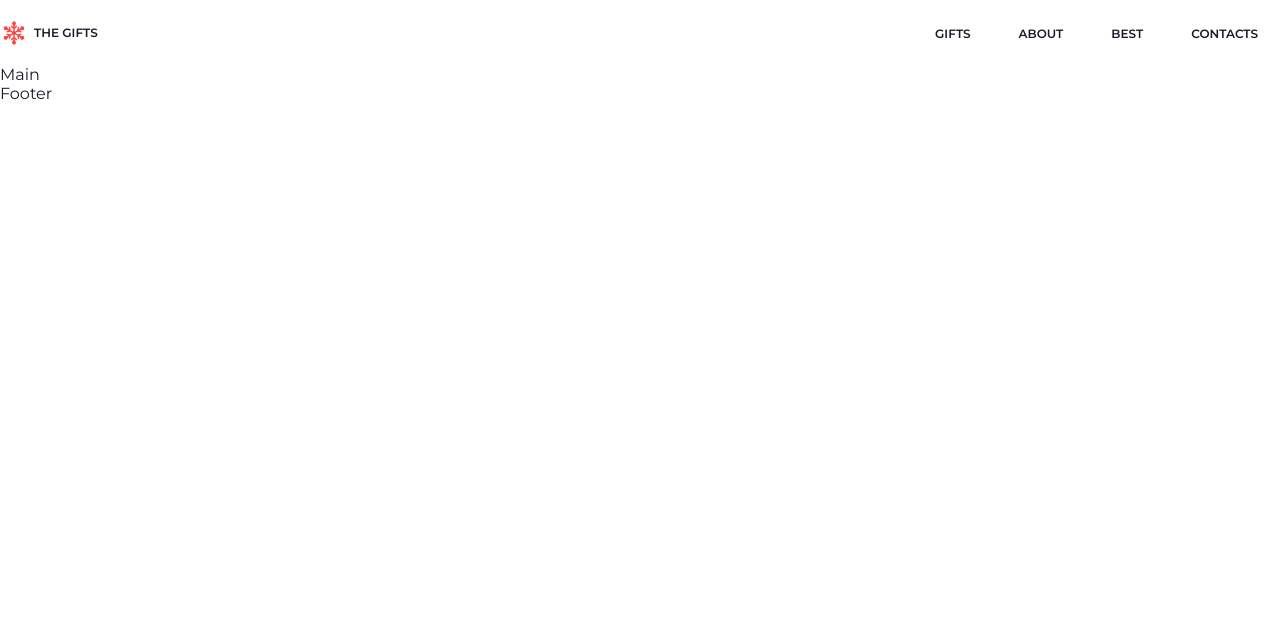
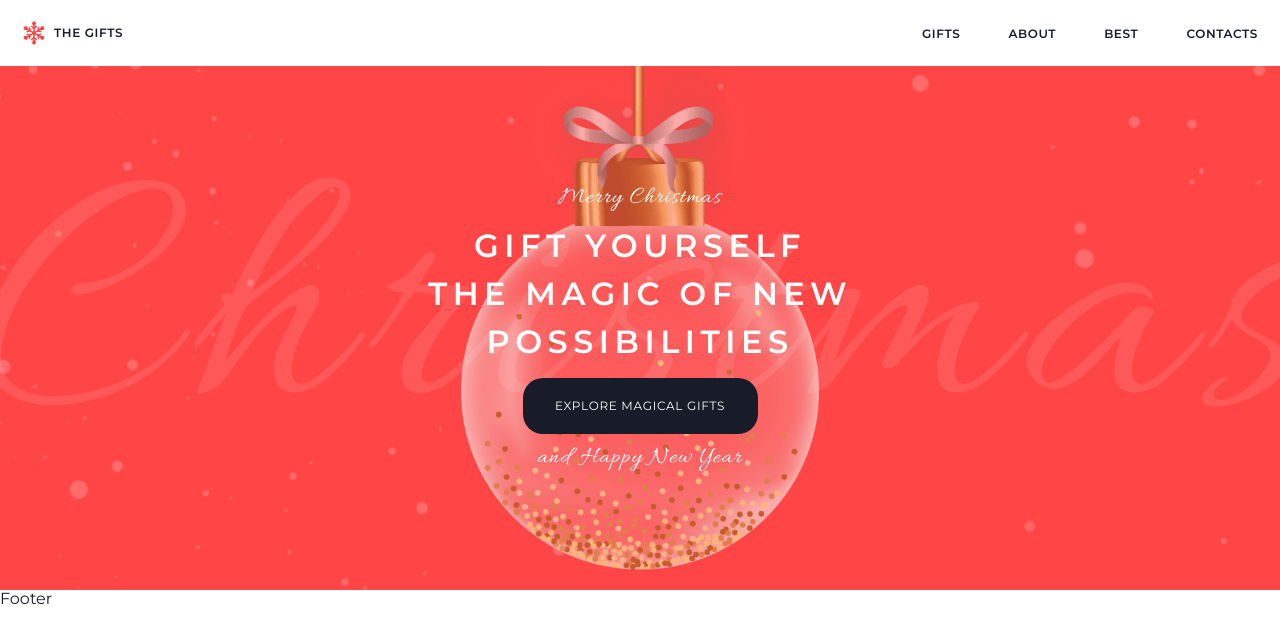
Before and after one commit to network-Error/christmas-shop, a plain HTML site: page christmas-shop/index.html in a window 1280 px wide. Drawn offline with Linux system fonts and the light colour scheme.

Commit message:
feat: add section hero

```diff
--- a/christmas-shop/index.html
+++ b/christmas-shop/index.html
@@ -43,7 +43,18 @@
       </nav>
     </div>
   </header>
-  <main class="main">Main</main>
+  <main class="main">
+    <section class="hero">
+      <div class="container">
+        <div class="hero__wrapper">
+          <p class="hero__text hero__text-head">Merry Christmas</p>
+          <h1 class="hero__header">Gift yourself the magic of new possibilities</h1>
+          <a href="#" class="hero__btn-link">Explore Magical Gifts</a>
+          <p class="hero__text hero__text-bottom">and Happy New Year</p>
+        </div>
+      </div>
+    </section>
+  </main>
   <footer class="footer">Footer</footer>
   <script src="./script.js"></script>
 </body>
--- a/christmas-shop/styles/style.scss
+++ b/christmas-shop/styles/style.scss
@@ -39,12 +39,14 @@ li {
   &__logo {
     display: flex;
     align-items: center;
+    margin-left: 20px;
 
     &-text {
       font-size: $fs-12;
       line-height: $lh-130;
       font-weight: $fw-600;
       text-transform: uppercase;
+      letter-spacing: .6px;
     }
   }
 
@@ -64,6 +66,7 @@ li {
       line-height: $lh-130;
       font-weight: $fw-600;
       text-transform: uppercase;
+      letter-spacing: .6px;
     }
 
     &-element {
@@ -72,3 +75,61 @@ li {
   }
 
 }
+
+// Section Hero
+
+.hero {
+  background: url('../img/hero-section.jpg');
+  background-position: center center;
+  background-repeat: no-repeat;
+  background-size: cover;
+  min-height: 524px;
+  display: flex;
+  justify-content: center;
+
+  &__wrapper {
+    display: flex;
+    flex-direction: column;
+    align-items: center;
+    padding: 60px 0;
+    width: 426px;
+    margin: 60px auto;
+    gap: 12px;
+    text-align: center;
+  }
+
+  &__text {
+    font-family: $allura;
+    font-weight: $fw-400;
+    line-height: $lh-100;
+    color: $color-static-white;
+    font-size: $fs-24;
+    letter-spacing: 1.2px;
+  }
+
+  &__header {
+    font-size: $fs-32;
+    font-weight: $fw-600;
+    line-height: $lh-150;
+    color: $color-static-white;
+    text-transform: uppercase;
+    letter-spacing: 5.5px;
+  }
+
+  &__btn-link {
+    width: 235px;
+    background-color: $color-dark;
+    color: $color-static-white;
+    font-size: $fs-12;
+    line-height: $lh-130;
+    padding: 20px 0;
+    text-align: center;
+    text-transform: uppercase;
+    letter-spacing: .7px;
+    border-radius: 20px;
+    -webkit-border-radius: 20px;
+    -moz-border-radius: 20px;
+    -ms-border-radius: 20px;
+    -o-border-radius: 20px;
+  }
+}
```
Also changed, not shown: christmas-shop/img/hero-section.jpg (added), christmas-shop/styles/style.css, 1 other file.
